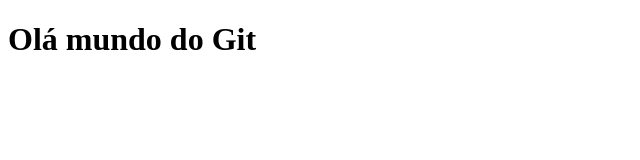
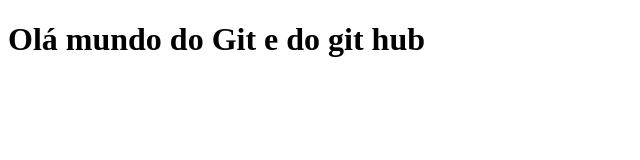
Before and after one commit to PedroLenge/aula-de-git, a plain HTML site: page index.html in a window 1280 px wide. Shown: the whole page, without its empty margins (0-640 px from the left). Drawn offline with Linux system fonts and the light colour scheme.

Commit message:
adicionamos a palavra git hub

```diff
--- a/index.html
+++ b/index.html
@@ -8,6 +8,6 @@
     <title>Aprendendo Git</title>
 </head>
 <body>
-   <h1>Olá mundo do Git</h1>
+   <h1>Olá mundo do Git e do git hub</h1>
 </body>
 </html>
```
